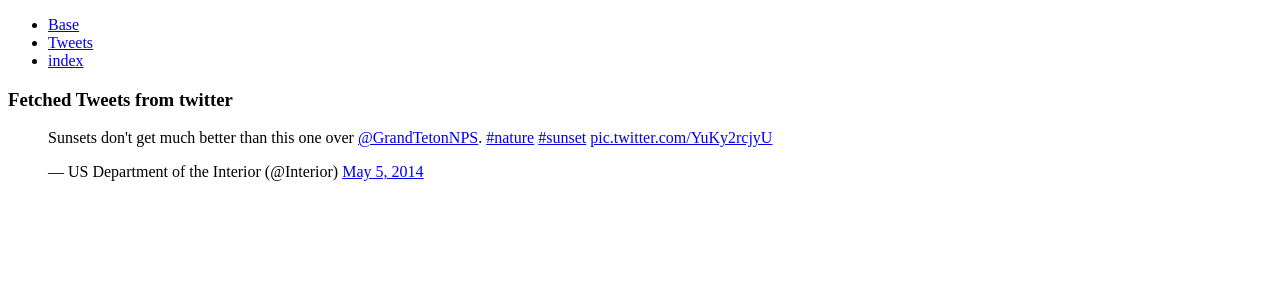
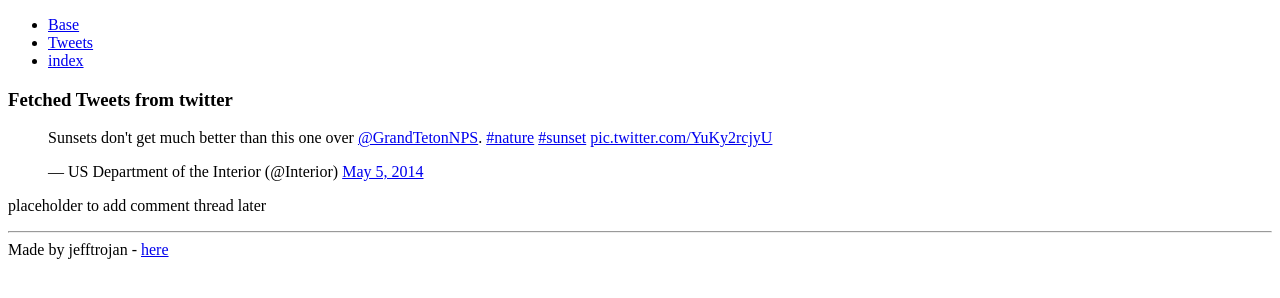
Before and after one commit to jefftrojan/alu-web-development, a plain HTML site: page html_basic/tweets.html in a window 1280 px wide. Drawn offline with Linux system fonts and the light colour scheme.

Commit message:
main, header, footer |

```diff
--- a/html_basic/tweets.html
+++ b/html_basic/tweets.html
@@ -14,8 +14,17 @@
             <li><a href="index.html">index</a></li>
         </ul>
     </header>
+    <article>
+        <h3> Fetched Tweets from twitter</h3>
+        <blockquote class="twitter-tweet"><p lang="en" dir="ltr">Sunsets don&#39;t get much better than this one over <a href="https://twitter.com/GrandTetonNPS?ref_src=twsrc%5Etfw">@GrandTetonNPS</a>. <a href="https://twitter.com/hashtag/nature?src=hash&amp;ref_src=twsrc%5Etfw">#nature</a> <a href="https://twitter.com/hashtag/sunset?src=hash&amp;ref_src=twsrc%5Etfw">#sunset</a> <a href="http://t.co/YuKy2rcjyU">pic.twitter.com/YuKy2rcjyU</a></p>&mdash; US Department of the Interior (@Interior) <a href="https://twitter.com/Interior/status/463440424141459456?ref_src=twsrc%5Etfw">May 5, 2014</a></blockquote> <script async src="https://platform.twitter.com/widgets.js" charset="utf-8"></script></body>
+    </article>
+    <aside>
+        <p>placeholder to add comment thread later</p>
+    </aside>
 
-    <h3> Fetched Tweets from twitter</h3>
-    <blockquote class="twitter-tweet"><p lang="en" dir="ltr">Sunsets don&#39;t get much better than this one over <a href="https://twitter.com/GrandTetonNPS?ref_src=twsrc%5Etfw">@GrandTetonNPS</a>. <a href="https://twitter.com/hashtag/nature?src=hash&amp;ref_src=twsrc%5Etfw">#nature</a> <a href="https://twitter.com/hashtag/sunset?src=hash&amp;ref_src=twsrc%5Etfw">#sunset</a> <a href="http://t.co/YuKy2rcjyU">pic.twitter.com/YuKy2rcjyU</a></p>&mdash; US Department of the Interior (@Interior) <a href="https://twitter.com/Interior/status/463440424141459456?ref_src=twsrc%5Etfw">May 5, 2014</a></blockquote> <script async src="https://platform.twitter.com/widgets.js" charset="utf-8"></script></body>
-
+    <footer>
+        <hr>
+        Made by jefftrojan - <a href="https://github.com/jefftrojan" target="_blank">here</a>
+    </footer>
+</body>
 </html>
```
